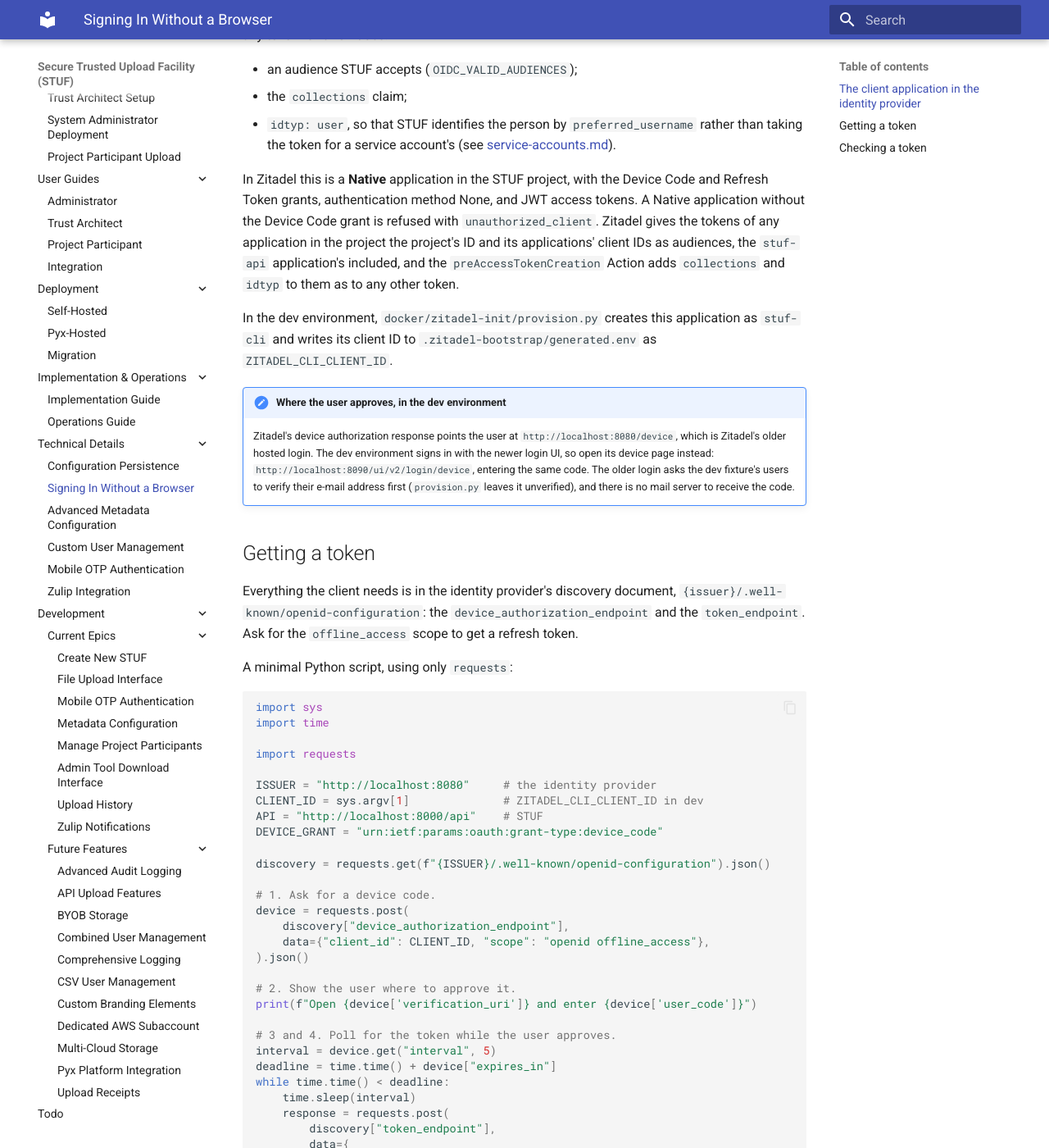
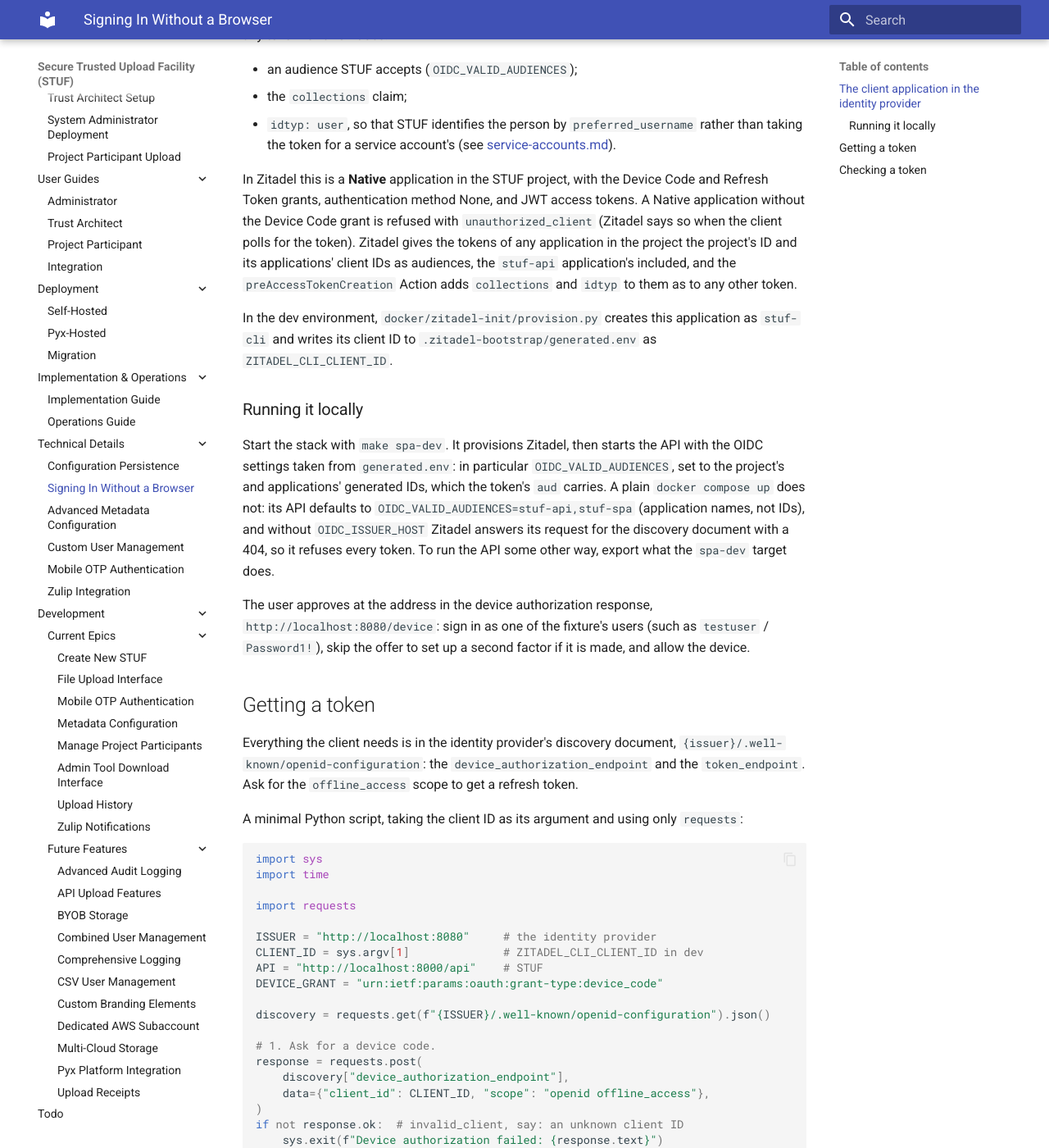
Before and after one commit to pyx-industries/stuf, an MkDocs documentation site: the page built from docs/technical/device-flow.md, in a window 1280 px wide and 1400 px high, scrolled down 655 px. Shown: the whole window at 82% size. Built offline with MkDocs 1.6.1 and Material for MkDocs 9.7.7, drawn with Linux system fonts in a browser that asks for light colours; some of the changed text lies outside the part shown.

Commit message:
fix(zitadel-init): verify fixture users' e-mail, and tighten the device flow
Create the fixture's users with email.isVerified, the v2 API's field;
isAlreadyVerified was ignored, leaving every e-mail unverified, so
Zitadel's hosted login, where its device verification URI leads, asked
for a mail-verification code. A user can now approve a device code at
the address Zitadel gives, and the guide no longer points elsewhere.

Drop the response type and dev mode from the stuf-cli app, which a
device-only client does not need, and correct the Action's comment on
the grants it fires for. In the guide, stop on a failed device
authorization or refresh rather than indexing an error body, and say
that the API needs make spa-dev's OIDC settings to accept the token.

````diff
--- a/docs/technical/device-flow.md
+++ b/docs/technical/device-flow.md
@@ -32,7 +32,8 @@ STUF does:
 In Zitadel this is a **Native** application in the STUF project, with the
 Device Code and Refresh Token grants, authentication method None, and JWT
 access tokens. A Native application without the Device Code grant is refused
-with `unauthorized_client`. Zitadel gives the tokens of any application in the
+with `unauthorized_client` (Zitadel says so when the client polls for the
+token). Zitadel gives the tokens of any application in the
 project the project's ID and its applications' client IDs as audiences, the
 `stuf-api` application's included, and the `preAccessTokenCreation` Action
 adds `collections` and `idtyp` to them as to any other token.
@@ -41,14 +42,20 @@ In the dev environment, `docker/zitadel-init/provision.py` creates this
 application as `stuf-cli` and writes its client ID to
 `.zitadel-bootstrap/generated.env` as `ZITADEL_CLI_CLIENT_ID`.
 
-!!! note "Where the user approves, in the dev environment"
-    Zitadel's device authorization response points the user at
-    `http://localhost:8080/device`, which is Zitadel's older hosted login.
-    The dev environment signs in with the newer login UI, so open its device
-    page instead: `http://localhost:8090/ui/v2/login/device`, entering the
-    same code. The older login asks the dev fixture's users to verify their
-    e-mail address first (`provision.py` leaves it unverified), and there is
-    no mail server to receive the code.
+### Running it locally
+
+Start the stack with `make spa-dev`. It provisions Zitadel, then starts the
+API with the OIDC settings taken from `generated.env`: in particular
+`OIDC_VALID_AUDIENCES`, set to the project's and applications' generated IDs,
+which the token's `aud` carries. A plain `docker compose up` does not: its
+API defaults to `OIDC_VALID_AUDIENCES=stuf-api,stuf-spa` (application names,
+not IDs), and without `OIDC_ISSUER_HOST` Zitadel answers its request for the
+discovery document with a 404, so it refuses every token. To run the API some other way, export what the `spa-dev` target does.
+
+The user approves at the address in the device authorization response,
+`http://localhost:8080/device`: sign in as one of the fixture's users (such as
+`testuser` / `Password1!`), skip the offer to set up a second factor if it is
+made, and allow the device.
 
 ## Getting a token
 
@@ -57,7 +64,8 @@ Everything the client needs is in the identity provider's discovery document,
 `device_authorization_endpoint` and the `token_endpoint`. Ask for the
 `offline_access` scope to get a refresh token.
 
-A minimal Python script, using only `requests`:
+A minimal Python script, taking the client ID as its argument and using only
+`requests`:
 
 ```python
 import sys
@@ -73,10 +81,13 @@ DEVICE_GRANT = "urn:ietf:params:oauth:grant-type:device_code"
 discovery = requests.get(f"{ISSUER}/.well-known/openid-configuration").json()
 
 # 1. Ask for a device code.
-device = requests.post(
+response = requests.post(
     discovery["device_authorization_endpoint"],
     data={"client_id": CLIENT_ID, "scope": "openid offline_access"},
-).json()
+)
+if not response.ok:  # invalid_client, say: an unknown client ID
+    sys.exit(f"Device authorization failed: {response.text}")
+device = response.json()
 
 # 2. Show the user where to approve it.
 print(f"Open {device['verification_uri']} and enter {device['user_code']}")
@@ -114,14 +125,17 @@ Keep the refresh token where only the user can read it, and use it for a new
 access token when the old one expires, rather than asking the user again:
 
 ```python
-tokens = requests.post(
+response = requests.post(
     discovery["token_endpoint"],
     data={
         "grant_type": "refresh_token",
         "refresh_token": tokens["refresh_token"],
         "client_id": CLIENT_ID,
     },
-).json()
+)
+if not response.ok:  # invalid_grant: expired or revoked
+    sys.exit("The sign-in has expired: run the device flow again")
+tokens = response.json()
 ```
 
 ## Checking a token
````
Also changed, not shown: 1 other file.
